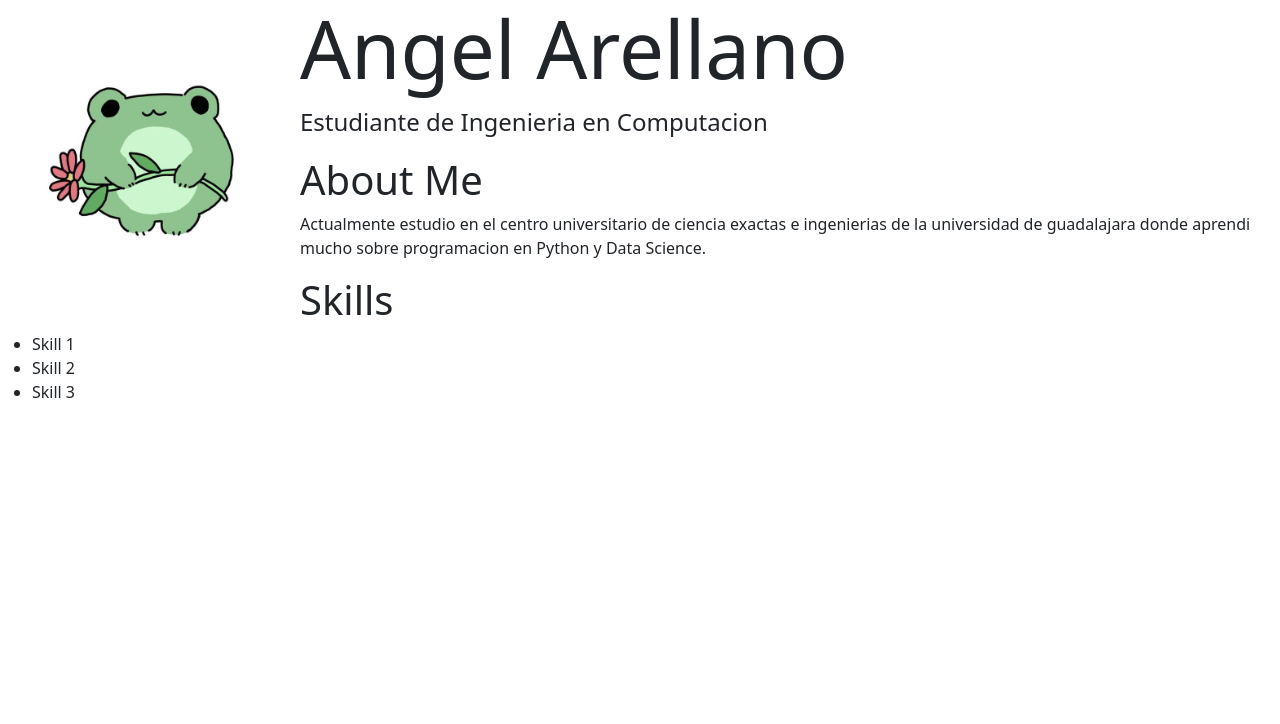
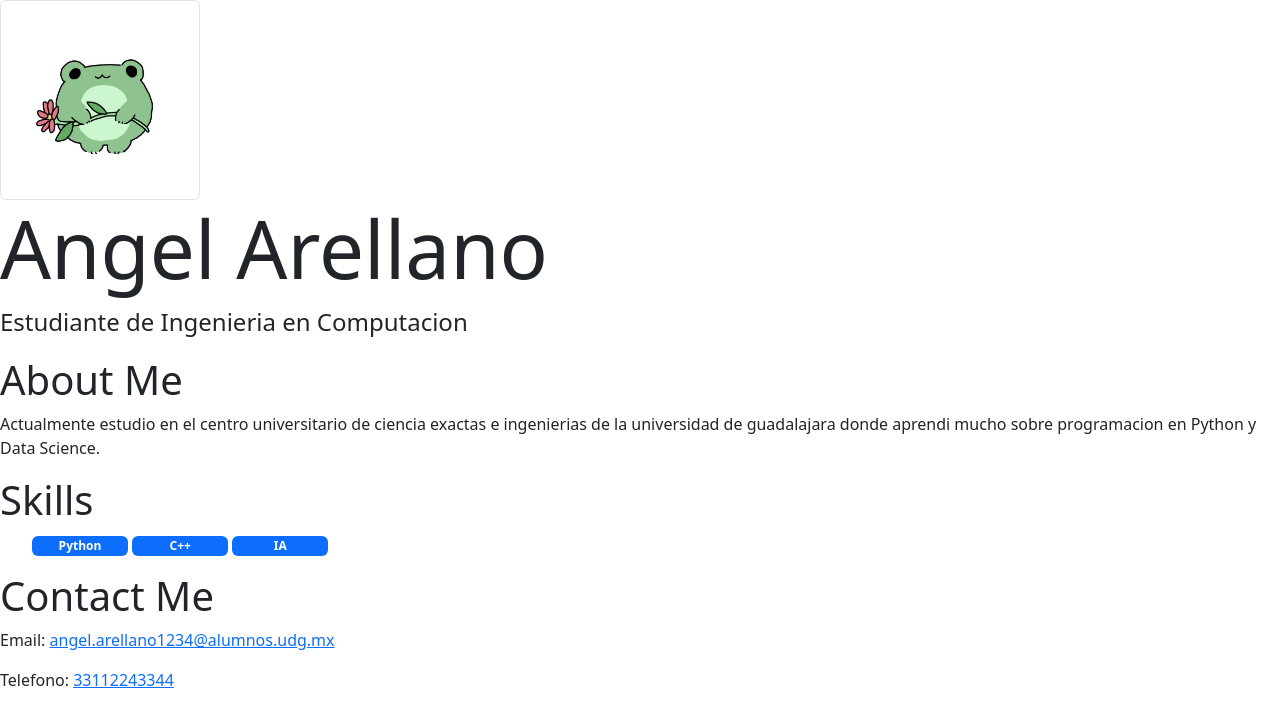
Before and after one commit to AngelArellano2809/Pr-ctica-de-HTML-CSS-Framework-de-CSS-y-Git, a plain HTML site: page pagina 1/index.html in a window 1280 px wide. Drawn offline with nearby package versions, Linux system fonts and the light colour scheme.

Commit message:
termine pagina 1

```diff
--- a/pagina 1/index.html
+++ b/pagina 1/index.html
@@ -8,22 +8,26 @@
 </head>
 <body>
     <header>
-        <img src="yo.jpg" class="rounded float-start" alt="Angel Arellano" width="300" height="300">
+        <img src="yo.jpg" class="img-thumbnail" alt="Angel Arellano" width="200" height="200">
         <h1 class="display-1">Angel Arellano</h1>
         <p class="fs-4">Estudiante de Ingenieria en Computacion</p>
     </header>
-    <section id="about">
+    <section id="about"  class="grid gap-1">
         <h2 class="display-6">About Me</h2>
         <p class="fs-6">Actualmente estudio en el centro universitario de ciencia exactas e ingenierias de la universidad de guadalajara donde aprendi mucho sobre programacion en Python y Data Science.</p>
     </section>
     <section id="skills">
         <h2 class="display-6">Skills</h2>
         <ul>
-            <li>Skill 1</li>
-            <li>Skill 2</li>
-            <li>Skill 3</li>
-            <!-- Add more skills as needed -->
+            <li class="badge text-bg-primary text-wrap" style="width: 6rem;">Python</li>
+            <li class="badge text-bg-primary text-wrap" style="width: 6rem;">C++</li>
+            <li class="badge text-bg-primary text-wrap" style="width: 6rem;">IA</li>
         </ul>
     </section>
+    <footer>
+        <h2 class="display-6">Contact Me</h2>
+        <p class="fs-6">Email: <a href="angel.arellano1234@alumnos.udg.mx">angel.arellano1234@alumnos.udg.mx</a></p>
+        <p class="fs-6">Telefono: <a href="33112243344" target="_blank">33112243344</a></p>
+    </footer>
 </body>
 </html>
```
